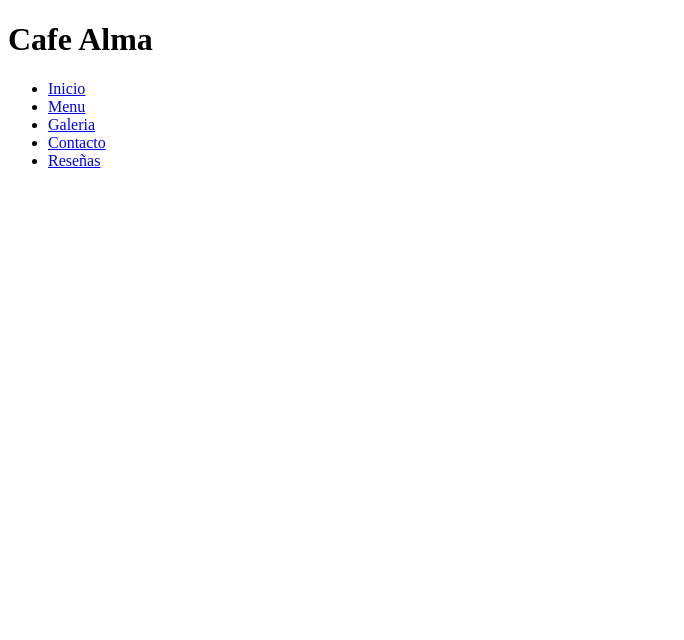
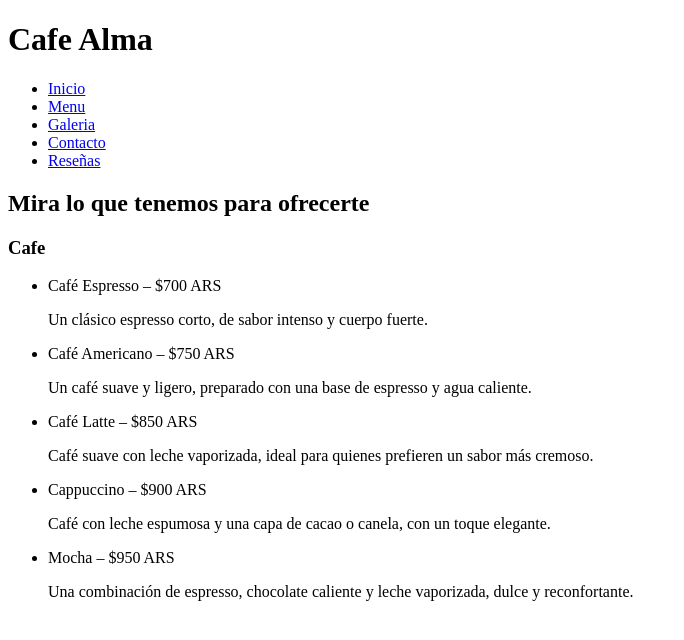
Before and after one commit to Hugdaniel/Cafe-Alma, a plain HTML site: page index.html in a window 1280 px wide. Shown: the whole page, without its empty margins (0-684 px from the left). Drawn offline with Linux system fonts and the light colour scheme.

Commit message:
escribiendo menu

```diff
--- a/index.html
+++ b/index.html
@@ -12,6 +12,7 @@
     <!-- seccion inicio -->
 
     <header id="inicio">
+        <div class="container"></div>
         <div class="logo">
             <h1 class="logo">Cafe Alma</h1>
         </div>
@@ -26,5 +27,36 @@
         </nav>
     </header>
 
+    <!-- seccion menu -->
+
+    <section id="menu">
+        <h2>Mira lo que tenemos para ofrecerte</h2>
+        <div class="categoria">
+            <h3>Cafe</h3>
+            <ul>
+                <li><span>Café Espresso</span> – $700 ARS</li>
+                <div class="menu-txt">
+                    <p>Un clásico espresso corto, de sabor intenso y cuerpo fuerte.</p>
+                </div>
+                <li><span>Café Americano</span> – $750 ARS</li>
+                <div class="menu-txt">
+                    <p>Un café suave y ligero, preparado con una base de espresso y agua caliente.</p>
+                </div>
+                <li><span>Café Latte</span> – $850 ARS</li>
+                <div class="menu-txt">
+                    <p>Café suave con leche vaporizada, ideal para quienes prefieren un sabor más cremoso.</p>
+                </div>
+                <li><span>Cappuccino</span> – $900 ARS</li>
+                <div class="menu-txt">
+                    <p>Café con leche espumosa y una capa de cacao o canela, con un toque elegante.</p>
+                </div>
+                <li><span>Mocha</span> – $950 ARS</li>
+                <div class="menu-txt">
+                    <p>Una combinación de espresso, chocolate caliente y leche vaporizada, dulce y reconfortante.</p>
+                </div>
+            </ul>
+        </div>
+    </section>
+
 </body>
 </html>
```
